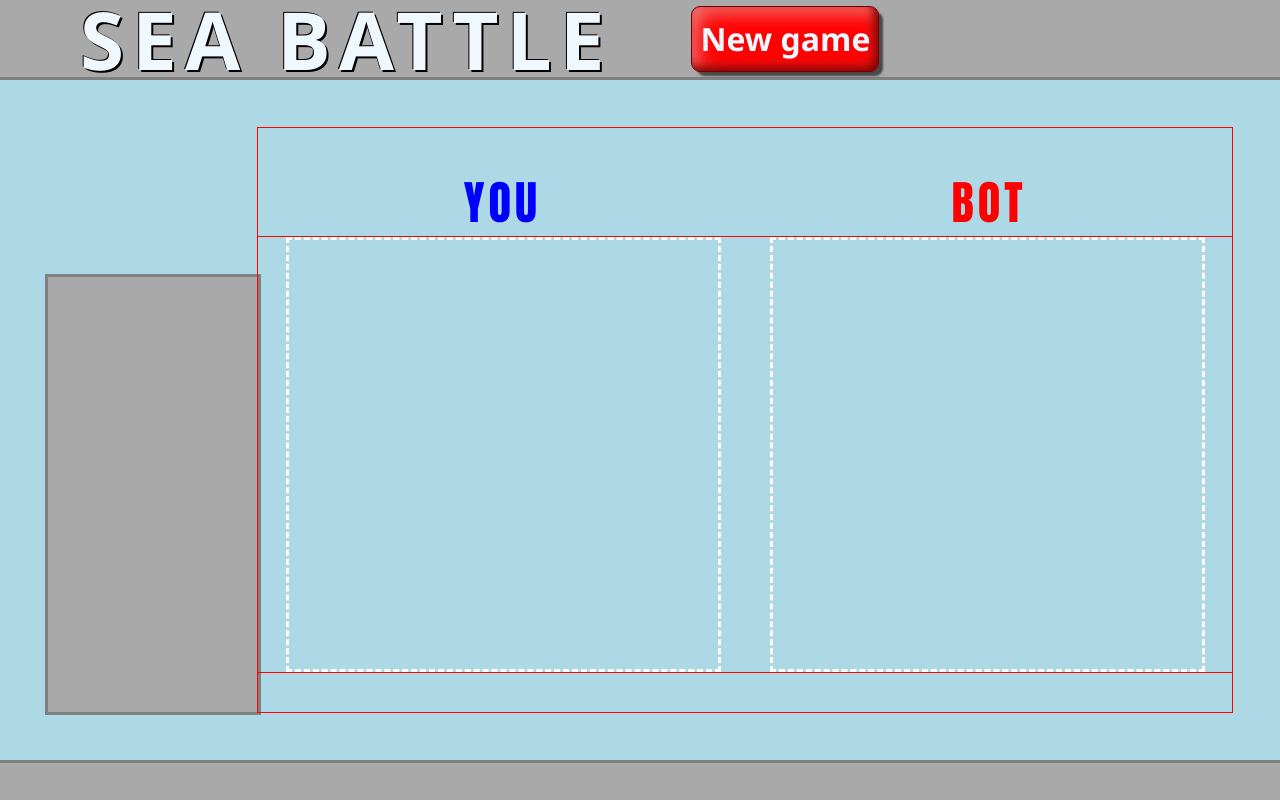
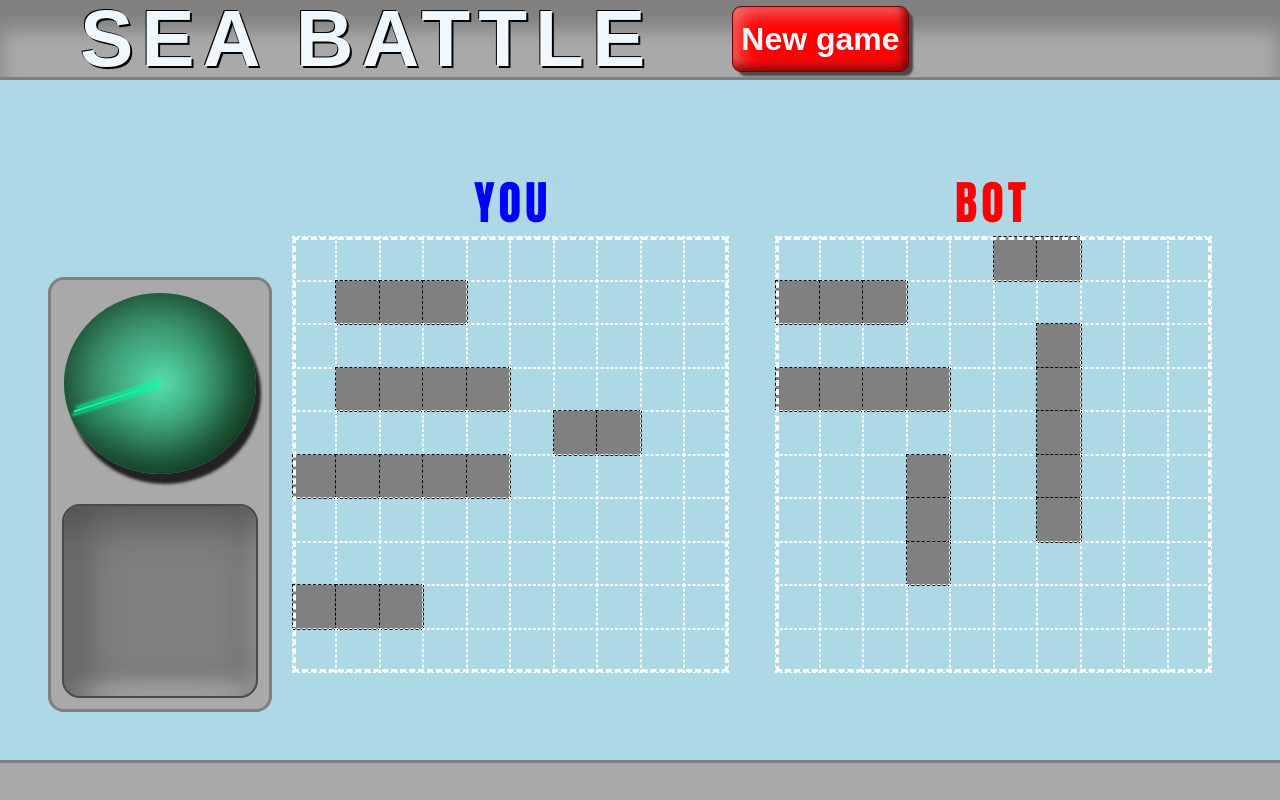
Before and after one commit to IvanGelium/battleShip, a website built with webpack: page src/index.html in a window 1280 px wide. Both pictures are taken after a click on the element "New game". Built offline with nearby package versions, Linux system fonts and the light colour scheme.

Commit message:
shitmaker i am

```diff
--- a/src/board.js
+++ b/src/board.js
@@ -47,6 +47,7 @@ class Gameboard {
         this.ships.push(ship)
         break
     }
+    console.log(ship)
   }
 
   isAvialable(ship, coordObj, orientation) {
@@ -102,6 +103,27 @@ class Gameboard {
     return true
   }
 
+  rndPlace() {
+    let left = [5, 4, 3, 3, 2]
+    let c = 0
+    while (left.length > 0 && c < 5) {
+      const a = this.ships.length
+      while (this.ships.length === a) {
+        const obj = {
+          x: Math.ceil(Math.random() * 9),
+          y: Math.ceil(Math.random() * 9),
+        }
+        this.shipPlacement(
+          left[left.length - 1],
+          obj,
+          Math.random() > 0.6 ? 'x' : 'y'
+        )
+      }
+      c++
+      left.pop()
+    }
+  }
+
   constructor() {
     this.board = this.boardBuilder()
     this.ships = []
--- a/src/driver.js
+++ b/src/driver.js
@@ -1 +1,27 @@
-const Users = require('./player')
+const Player = require('./player')
+const Gameboard = require('./board')
+
+function firstTurn() {
+  switch (Math.random() >= 0.5) {
+    case true:
+      return 'bot'
+      break
+    case false:
+      return 'player'
+      break
+  }
+}
+
+class Round {
+  preBattle() {
+    this.bot.board.rndPlace()
+    this.player.board.rndPlace()
+    console.log(this.bot.board.board)
+  }
+  constructor() {
+    this.bot = { board: new Gameboard() }
+    this.player = { board: new Gameboard() }
+  }
+}
+
+module.exports = Round
--- a/src/index.css
+++ b/src/index.css
@@ -1,11 +1,13 @@
 /* 1. Use a more-intuitive box-sizing model */
-*, *::before, *::after {
+*,
+*::before,
+*::after {
   box-sizing: border-box;
 }
 /* 2. Remove default margin */
 * {
   margin: 0;
-    font-family: 'Segoe UI', Tahoma;
+  font-family: Arial, Helvetica, sans-serif;
 }
 body {
   /* 3. Add accessible line-height */
@@ -14,16 +16,29 @@
   -webkit-font-smoothing: antialiased;
 }
 /* 5. Improve media defaults */
-  img, picture, video, canvas, svg {
+img,
+picture,
+video,
+canvas,
+svg {
   display: block;
   max-width: 100%;
 }
 /* 6. Inherit fonts for form controls */
-  input, button, textarea, select {
+input,
+button,
+textarea,
+select {
   font: inherit;
 }
 /* 7. Avoid text overflows */
-  p, h1, h2, h3, h4, h5, h6 {
+p,
+h1,
+h2,
+h3,
+h4,
+h5,
+h6 {
   overflow-wrap: break-word;
   margin: 0px;
   padding: 0px;
@@ -32,13 +47,19 @@
 p {
   text-wrap: pretty;
 }
-  h1, h2, h3, h4, h5, h6 {
+h1,
+h2,
+h3,
+h4,
+h5,
+h6 {
   text-wrap: balance;
 }
 /*
     9. Create a root stacking context
   */
-  #root, #__next {
+#root,
+#__next {
   isolation: isolate;
 }
 
@@ -47,7 +68,6 @@
   ####################################################
   ####################################################
   */
-
 
 .bg {
   width: 100vw;
@@ -61,7 +81,7 @@
   background-color: darkgray;
   display: flex;
   align-items: center;
-
+  box-shadow: inset 0px 30px 20px grey;
 }
 
 .logoText {
@@ -69,7 +89,9 @@
   margin-right: 5rem;
   color: aliceblue;
   font-size: 2.5rem;
-  text-shadow: 2px 2px black, -1px -1px black;
+  text-shadow:
+    2px 2px black,
+    -1px -1px black;
   letter-spacing: 0.5rem;
   font-weight: bold;
 }
@@ -78,28 +100,32 @@
   padding: 0.5rem;
   width: fit-content;
   height: fit-content;
-  background-color:red;
+  background-color: red;
   color: aliceblue;
   border-radius: 0.5rem;
-  box-shadow: 5px 5px 2px rgb(73, 73, 73), inset -5px -5px 10px darkred,inset 5px 5px 20px lightcoral;
+  box-shadow:
+    5px 5px 2px rgb(73, 73, 73),
+    inset -5px -5px 10px darkred,
+    inset 5px 5px 20px lightcoral;
 }
 
 #newGame {
   font-size: 2rem;
   font-weight: bold;
   outline: 1px solid rgb(113, 0, 0);
-
 }
 
 .button:hover {
-  text-shadow: 2px 2px lightcoral, -1px -1px lightcoral;
-
+  text-shadow:
+    2px 2px lightcoral,
+    -1px -1px lightcoral;
 }
 .button:active {
-  box-shadow:inset 5px 5px 10px darkred,inset -5px -5px 20px lightcoral,inset -2px -2px 5px darkred;
-
+  box-shadow:
+    inset 5px 5px 10px darkred,
+    inset -5px -5px 20px lightcoral,
+    inset -2px -2px 5px darkred;
 }
-
 
 .midler {
   height: 85vh;
@@ -121,8 +147,6 @@
   flex-direction: column;
   justify-content: center;
   align-self: flex-end;
-  outline: 1px solid red  ;
-
 }
 
 .nameField {
@@ -134,10 +158,10 @@
   font-size: 2.9rem;
 }
 
-.nameField:first-child{
+.nameField:first-child {
   color: blue;
 }
-.nameField:last-child{
+.nameField:last-child {
   color: red;
 }
 
@@ -145,8 +169,6 @@
   display: flex;
   justify-content: center;
   align-items: center;
-  outline: 1px solid red  ;
-
 }
 
 .shipMenu {
@@ -155,13 +177,18 @@
   align-self: flex-end;
   background-color: darkgrey;
   outline: 0.2rem solid gray;
-  outline-offset: - 0.2rem;
+  outline-offset: -0.2rem;
+  display: flex;
+  flex-direction: column;
+  padding: 1rem;
+  gap: 2rem;
+  align-items: center;
+  border-radius: 1rem;
 }
 
 .zeroMeridian {
   width: 5%;
   height: 100%;
-
 }
 
 .board {
@@ -171,16 +198,93 @@
   outline: 3px dashed white;
 }
 
-.cell {
-  width: 5vw;
-  height: 5vw;
-  outline: 3px dashed white;
+.grid {
+  width: 100%;
+  height: 100%;
+  display: flex;
+  flex-wrap: wrap;
 }
 
-.shipCell {
-
+.cellEmpty {
+  width: 10%;
+  height: 10%;
+  outline: 1px dashed white;
 }
 
-.shipPlacementCell {
+.cellShip {
+  width: 10%;
+  height: 10%;
+  outline: 1px dashed rgb(0, 0, 0);
+  background-color: gray;
+}
 
+.dmg {
+  background-color: red;
 }
+
+.locator {
+  width: 15vw;
+  height: 15vw;
+  border-radius: 100%;
+  background: rgb(88, 222, 173);
+  background: radial-gradient(
+    circle,
+    rgba(88, 222, 173, 1) 0%,
+    rgba(15, 54, 24, 1) 100%
+  );
+  border-top: lightgrey;
+  border-bottom: rgb(73, 73, 73);
+  box-shadow:
+    5px 10px 3px rgba(0, 0, 0, 0.8),
+    inset -10px -10px 50px rgba(10, 40, 17, 0.8),
+    inset 40px 40px 20px rgba(124, 218, 197, 0.1);
+  overflow: hidden;
+  display: flex;
+  justify-content: center;
+  align-items: center;
+}
+
+.arrow {
+  height: 100%;
+  width: 1%;
+  animation: rotate 4s linear infinite;
+}
+
+@keyframes rotate {
+  0% {
+    transform: rotate(0);
+  }
+  25% {
+    transform: rotate(90deg);
+  }
+  50% {
+    transform: rotate(180deg);
+  }
+  75% {
+    transform: rotate(270deg);
+  }
+  100% {
+    transform: rotate(360deg);
+  }
+}
+
+.arrowHead {
+  background-color: rgba(0, 255, 162, 1);
+  height: 50%;
+  width: 100%;
+  box-shadow:
+    3px 3px 3px rgba(0, 255, 162, 1),
+    -3px -3px 3px rgba(0, 255, 162, 1),
+    -10px 0px 20px rgba(0, 255, 162, 1);
+}
+
+.shipsPlace {
+  width: 100%;
+  height: 50%;
+  outline: 2px solid rgb(73, 73, 73);
+  border-radius: 1rem;
+  background-color: grey;
+  box-shadow:
+    inset 10px 10px 50px rgb(73, 73, 73),
+    inset 0px -10px 20px lightgray;
+}
--- a/src/index.js
+++ b/src/index.js
@@ -1,34 +1,71 @@
 import './index.css'
 
-const ngBtn= document.querySelector("#newGame")
-ngBtn.addEventListener("click", ()=> {ngUi()})
-const midler = document.querySelector(".midler")
+const Round = require('./driver')
 
-function ngUi () {
+const ngBtn = document.querySelector('#newGame')
+ngBtn.addEventListener('click', () => {
+  ngUi()
+})
+const midler = document.querySelector('.midler')
+
+function ngUi() {
   clear(midler)
-    const shipMenu = crWindow("shipMenu",midler)
-    const gamefield = crWindow("gamefield",midler)
-    const nameField = crWindow("nameField",gamefield)
-    const YouName = crWindow("nameField",nameField)
-    YouName.textContent = "YOU"
-    const botName = crWindow("nameField",nameField)
-    botName.textContent = "BOT"
-    const boardsContainer = crWindow("boardsContainer",gamefield)
-    const boardPlayer = crWindow("board playerBoard",boardsContainer)
-    const zeroMeridian = crWindow("zeroMeridian",boardsContainer)
-    const boardBot= crWindow("board botBoard",boardsContainer)
+  const shipMenu = crWindow('shipMenu', midler)
+  const locator = crWindow('locator', shipMenu)
+  const arrow = crWindow('arrow', locator)
+  const arrowHead = crWindow('arrowHead', arrow)
+  const arrowTail = crWindow('arrowTail', arrow)
+  const shipsPlace = crWindow('shipsPlace', shipMenu)
+  const gamefield = crWindow('gamefield', midler)
+  const nameField = crWindow('nameField', gamefield)
+  const YouName = crWindow('nameField', nameField)
+  YouName.textContent = 'YOU'
+  const botName = crWindow('nameField', nameField)
+  botName.textContent = 'BOT'
+  const boardsContainer = crWindow('boardsContainer', gamefield)
+  const boardPlayer = crWindow('board playerBoard', boardsContainer)
+  const zeroMeridian = crWindow('zeroMeridian', boardsContainer)
+  const boardBot = crWindow('board botBoard', boardsContainer)
 
+  const round = new Round()
+  round.preBattle()
+  boardUi(boardPlayer, round.player)
+  boardUi(boardBot, round.bot)
+
+  //   return { boardsContainer, shipMenu }
 }
 
-function crWindow(cls,parent) {
-    const window = document.createElement("div")
+function crWindow(cls, parent) {
+  const window = document.createElement('div')
   window.className = cls
   parent.appendChild(window)
   return window
 }
 
-function clear (parent) {
+function clear(parent) {
   while (parent.firstElementChild !== null) {
     parent.firstElementChild.remove()
   }
 }
+
+function boardUi(boardContainer, player) {
+  const grid = crWindow('grid', boardContainer)
+  for (let i = 1; i < player.board.board.length; i++) {
+    for (let k = 1; k < player.board.board[i].length; k++) {
+      switch (player.board.board[i][k].contains.ship !== null) {
+        case true:
+          const a = crWindow('cellShip', grid)
+          if (player.board.board[i][k].contains.dmg) {
+            a.classList = 'cellShip dmg'
+          }
+          break
+        case false:
+          const b = crWindow('cellEmpty', grid)
+          if (player.board.board[i][k].contains.dmg) {
+            b.classList = 'cellEmpty dmg'
+          }
+          break
+      }
+    }
+  }
+}
--- a/src/player.js
+++ b/src/player.js
@@ -6,10 +6,4 @@ class Player {
   }
 }
 
-class Bot extends Player {
-  constructor() {
-    super(gameboard)
-  }
-}
-
-module.exports = { Player, Bot }
+module.exports = Player
```
Lines whose indentation alone changed are shown as unchanged.
